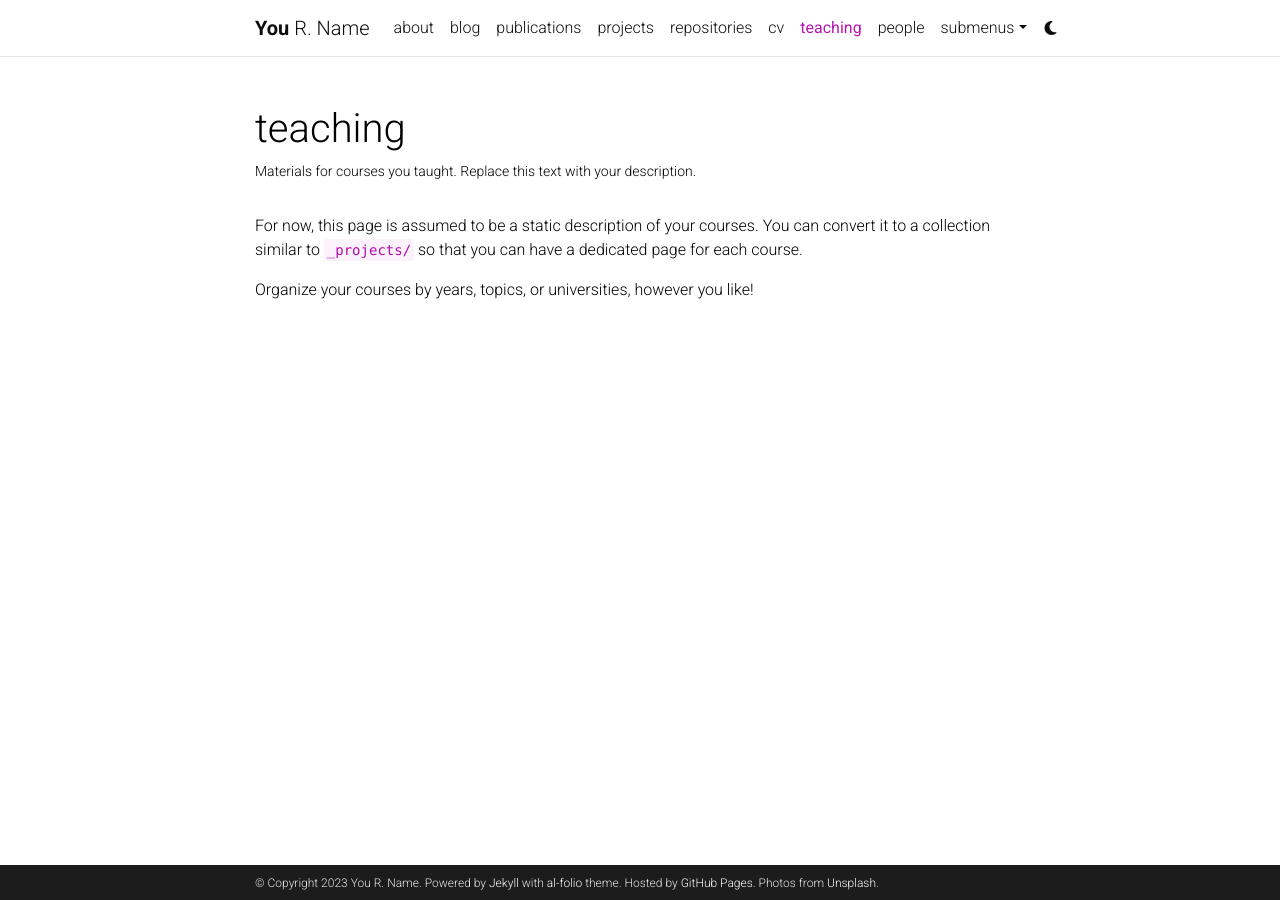
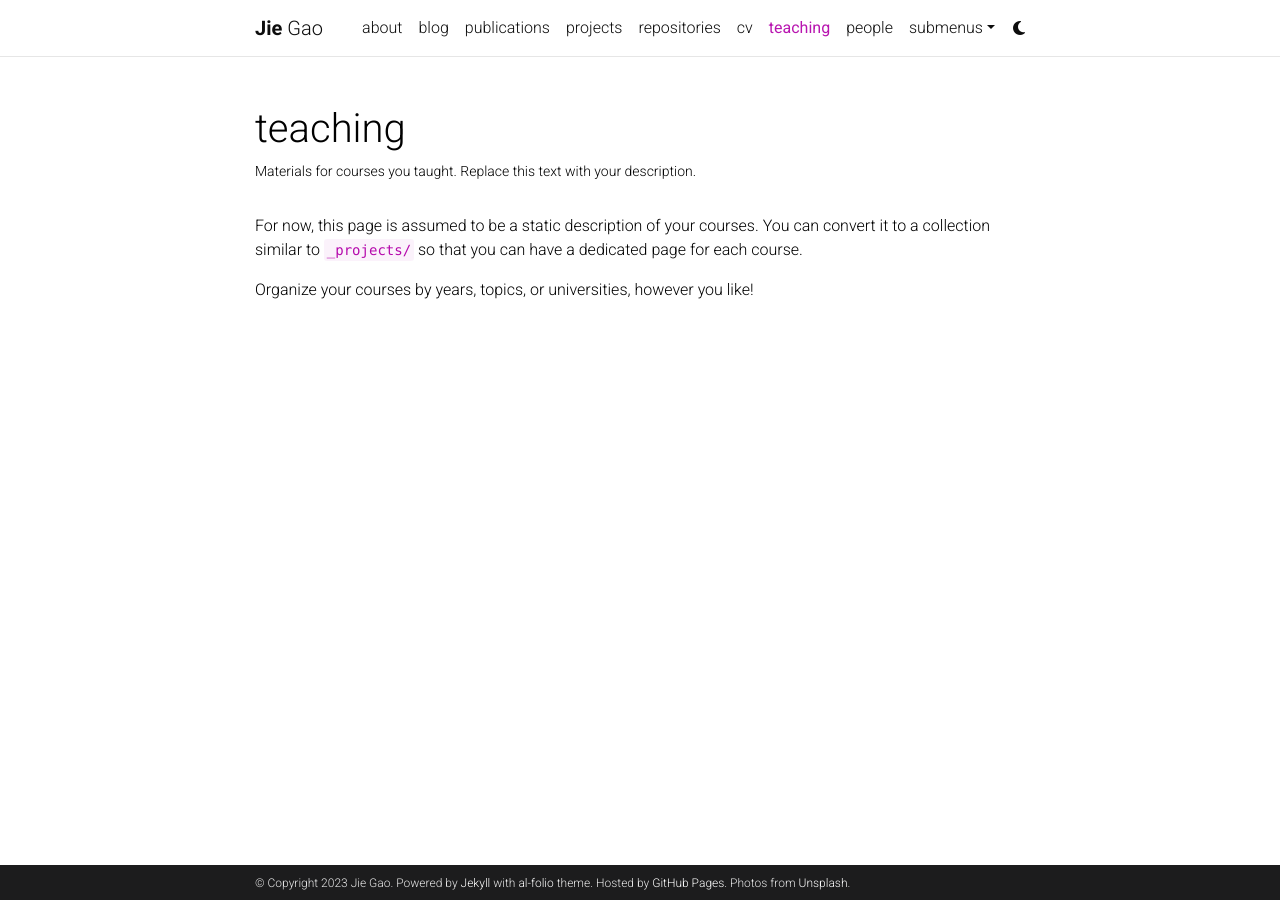
Before and after one commit to gaojie0215/gaojie0215.github.io, a Jekyll site: the page built from _pages/teaching.md, in a window 1280 px wide. Built offline with Jekyll 4.4.1, drawn with Linux system fonts in a browser that asks for light colours; comment, search, counter and statistics services are not loaded; a style sheet for code colours, icons or effects is not loaded.

Commit message:
Update _config.yml

```diff
--- a/_config.yml
+++ b/_config.yml
@@ -3,9 +3,9 @@
 # -----------------------------------------------------------------------------
 
 title: blank # the website title (if blank, full name will be used instead)
-first_name: You
-middle_name: R.
-last_name: Name
+first_name: Jie
+middle_name:
+last_name: Gao
 email: you@example.com
 description: > # the ">" symbol means to ignore newlines until "footer_text:"
   A simple, whitespace theme for academics. Based on [*folio](https://github.com/bogoli/-folio) design.
@@ -18,8 +18,8 @@
 lang: en # the language of your site (for example: en, fr, cn, ru, etc.)
 icon: ⚛️  # the emoji used as the favicon (alternatively, provide image name in /assets/img/)
 
-url: https://alshedivat.github.io # the base hostname & protocol for your site
-baseurl: /al-folio # the subpath of your site, e.g. /blog/
+url: https://gaojie0215.github.io # the base hostname & protocol for your site
+baseurl:  # the subpath of your site, e.g. /blog/
 last_updated: false # set to true if you want to display last updated in the footer
 impressum_path:  # set to path to include impressum link in the footer, use the same path as permalink in a page, helps to conform with EU GDPR
 
```
